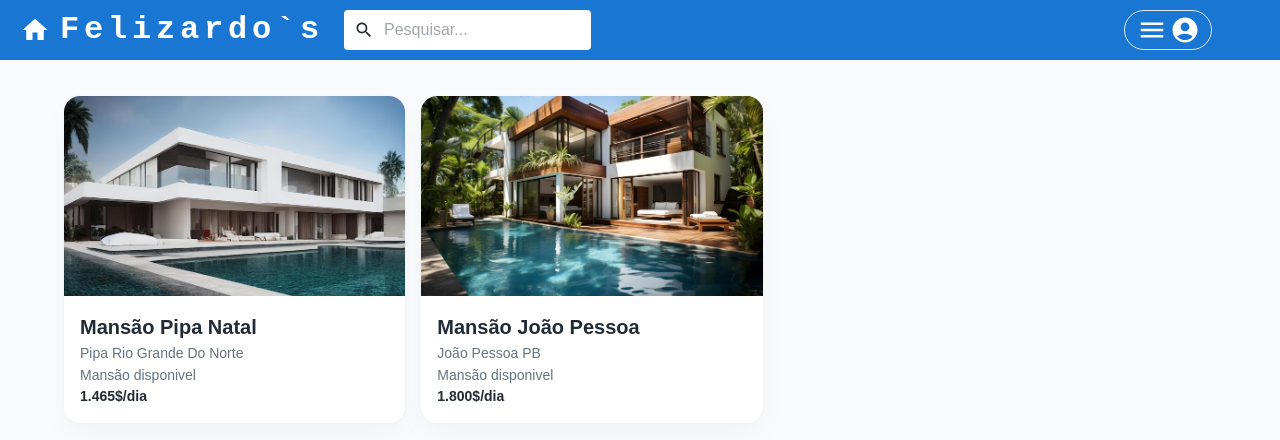
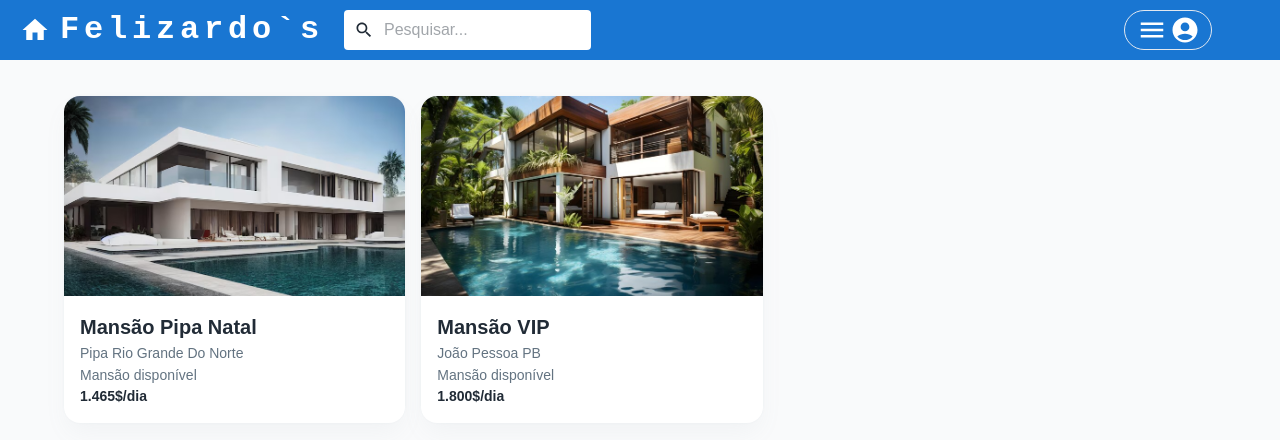
Before and after one commit to thiagofelizardu/Projeto_PAS, a React (Vite) app: page /home in a window 1280 px wide. Shown: the top 440 px of the page. Built offline with nearby package versions, Linux system fonts and the light colour scheme.

Commit message:
ajustesCasasHome

```diff
--- a/src/pages/HomePage.jsx
+++ b/src/pages/HomePage.jsx
@@ -1,51 +1,66 @@
-import React from 'react';
-import Grid from '@mui/material/Grid';
-import { Container, Typography, Card, CardContent, CardMedia, Box, CardActionArea } from '@mui/material';
-import { useCadastro } from '../context/CadastroContext';
-import casastatic from '../imagens/masaoPipa.jpg';
-import casastatic2 from '../imagens/MansaoJP.jpg';
+import React from "react";
+import Grid from "@mui/material/Grid";
+import {
+  Container,
+  Typography,
+  Card,
+  CardContent,
+  CardMedia,
+  Box,
+  CardActionArea,
+} from "@mui/material";
+import { useCadastro } from "../context/CadastroContext";
+import casastatic from "../imagens/masaoPipa.jpg";
+import casastatic2 from "../imagens/MansaoJP.jpg";
 
 const HomePage = () => {
   const { cadastro } = useCadastro();
 
-  // Informações estáticas da casa
-  const casaEstatica1 = {
+  // Informações estáticas das casas
+  const casasEstaticas = [
+    {
       location: "Mansão Pipa Natal",
       info: "Pipa Rio Grande Do Norte",
-    description: "Mansão disponivel",
+      description: "Mansão disponível",
       price: "1.465$/dia",
-    imagens: casastatic
-  };
+      imagens: casastatic,
+    },
+    {
+      location: "Mansão VIP",
+      info: "João Pessoa PB",
+      description: "Mansão disponível",
+      price: "1.800$/dia",
+      imagens: casastatic2,
+    },
+  ];
 
-  const casaEstatica2 = {
-    location: "Mansão João Pessoa",
-    info: "João Pessoa PB",
-    description: "Mansão disponivel",
-    price: "1.800$/dia",
-    imagens: casastatic2
-  };
-
-  // Adicionando a casa estática à matriz cadastro
-  const cadastroCompleto = [casaEstatica1 ,casaEstatica2, ...cadastro];
+  const casasTotais = [...casasEstaticas, ...cadastro];
 
   return (
     <Container>
-      <Box sx={{
+      <Box
+        sx={{
           flexGrow: 1,
           marginTop: 12,
           marginRight: 12,
           marginBottom: 133,
-      }}>
+        }}
+      >
+        <Grid>
           <Grid container spacing={2}>
-          {cadastroCompleto.map((item, index) => (
+            {casasTotais.map((item, index) => (
               <Grid item key={index} xs={12} sm={6} md={4}>
                 <Card>
                   <CardActionArea>
                     <CardMedia
                       component="img"
-                    image={item.imagens} // Aqui, não precisa usar URL.createObjectURL para imagens estáticas
+                      image={
+                        typeof item.imagens === "string"
+                          ? item.imagens
+                          : URL.createObjectURL(item.imagens)
+                      }
                       alt="Imagem"
-                    style={{ width: '100%', height: 200, objectFit: 'cover' }}
+                      style={{ width: "100%", height: 200, objectFit: "cover" }}
                     />
                     <CardContent sx={{ flexGrow: 1 }}>
                       <Typography variant="h5" component="div">
@@ -57,7 +72,7 @@ const HomePage = () => {
                       <Typography variant="body2" color="text.secondary">
                         {item.description}
                       </Typography>
-                    <Typography fontSize='' fontWeight="bold">
+                      <Typography fontSize="" fontWeight="bold">
                         {`${item.price}`}
                       </Typography>
                     </CardContent>
@@ -66,6 +81,7 @@ const HomePage = () => {
               </Grid>
             ))}
           </Grid>
+        </Grid>
       </Box>
     </Container>
   );
```
Lines whose indentation alone changed are shown as unchanged.
